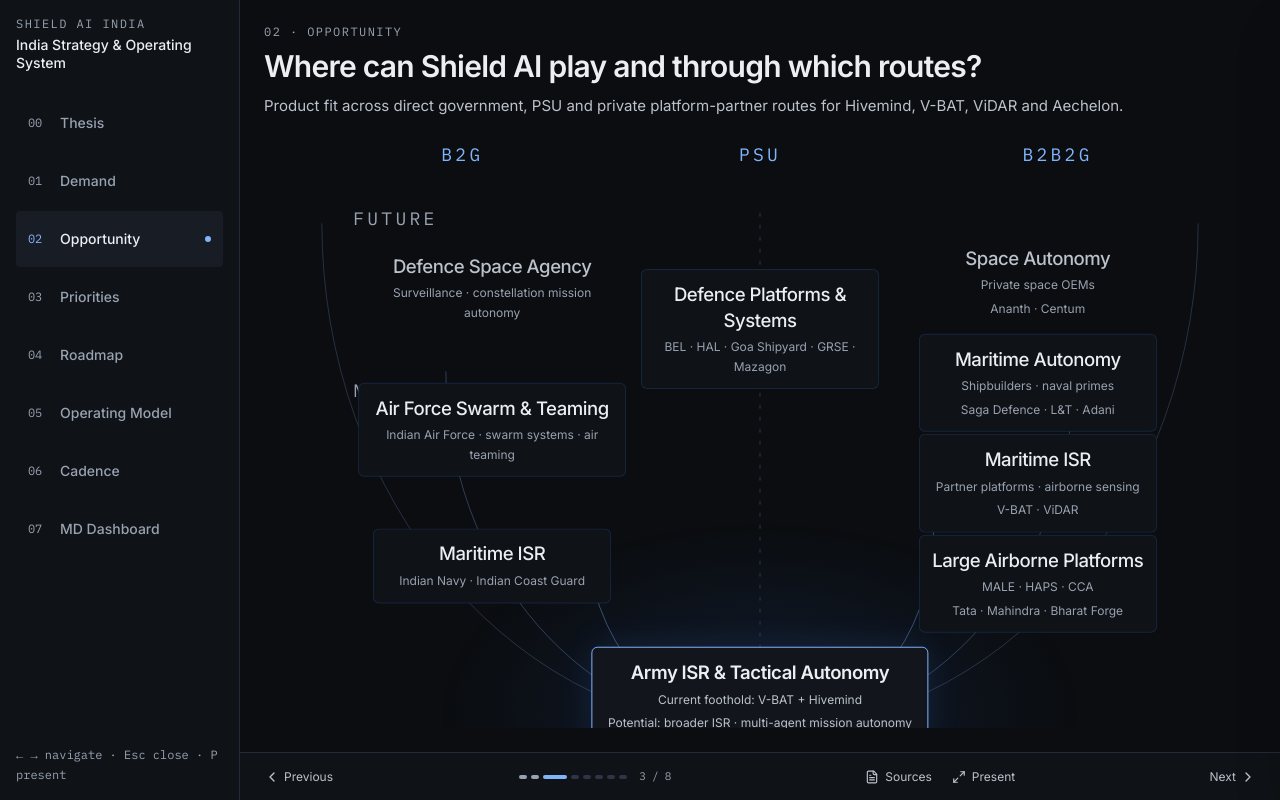
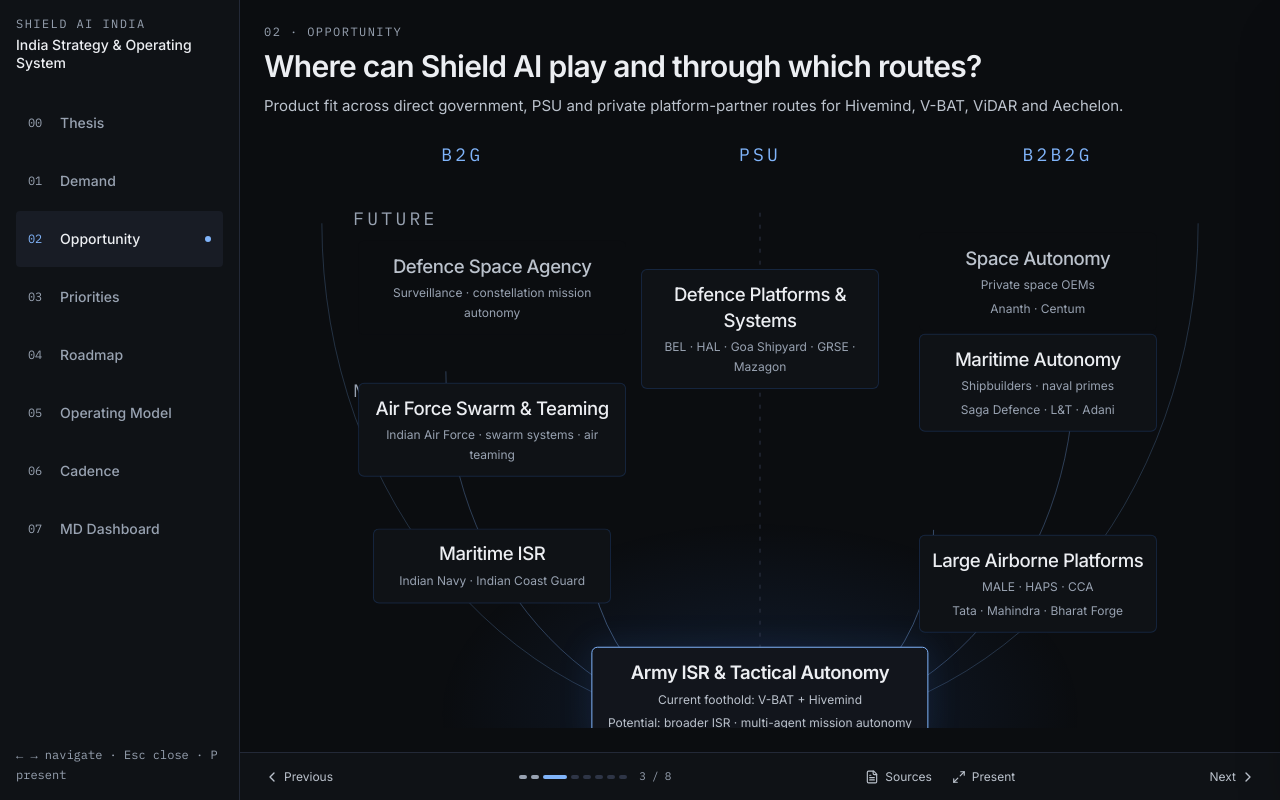
Before and after one commit to Sakshambhutani/shield-ai-emergent, a React (Vite) app in the folder shield-ai-india-source/frontend/: page /opportunities in a window 1280 px wide. Built offline with nearby package versions, Linux system fonts and the light colour scheme.

Commit message:
Remove Maritime ISR from the platform partner route

```diff
--- a/shield-ai-india-source/frontend/src/data/opportunity-landscape.ts
+++ b/shield-ai-india-source/frontend/src/data/opportunity-landscape.ts
@@ -35,10 +35,6 @@
     description: 'Become the autonomy layer inside an Indian-built aircraft.', shield: 'Hivemind Enterprise + Solutions', examples: 'MALE: Tata · Mahindra · Bharat Forge',
     context: 'MALE, HAPS, CCA, future unmanned aircraft and manned-unmanned teaming create platform-led routes. The 87-MALE requirement is one shared programme, not additive opportunities for each potential prime. Names are examples, not confirmed partnerships.',
     accounts: ['hal', 'newspace'], programmes: ['airforce'], claimIds: ['c-male', 'c-male-pipeline', 'c-haps', 'c-cats', 'c-hal-warrior-2026', 'c-lt-incumbent', 'c-adani-incumbent', 'c-tasl-lm'] },
-  { id: 'partner-maritime-isr', title: 'Maritime ISR', route: 'partner', horizon: 'Next',
-    description: 'Maritime surveillance through partner platforms and sensing integrations.', shield: 'V-BAT + ViDAR',
-    context: 'A platform-partner route to maritime ISR through aircraft, shipborne UAS and sensing integrations. This addresses the same underlying maritime demand as the direct government route, not an additional programme pool. Partner access, sensor compatibility and procurement eligibility require validation.',
-    accounts: [], programmes: ['navy', 'coastguard'], claimIds: ['c-nsuas', 'c-rnln', 'c-vidar', 'c-vbat'] },
   { id: 'maritime-autonomy', title: 'Maritime autonomy', route: 'partner', horizon: 'Next',
     description: 'Mission autonomy for surface, undersea and shipborne systems.', shield: 'Hivemind Maritime + Solutions', examples: 'Saga Defence · L&T · Adani',
     context: 'Indian naval primes, shipyards and systems companies can provide access to autonomous surface vessels, undersea systems, mine countermeasures, ASW and shipborne unmanned programmes. Product fit must be established separately for each domain.',
--- a/shield-ai-india-source/frontend/src/sections/Buyers.tsx
+++ b/shield-ai-india-source/frontend/src/sections/Buyers.tsx
@@ -34,7 +34,6 @@
   { id: 'airforce', title: 'Air Force Swarm & Teaming', sub: 'Indian Air Force · swarm systems · air teaming', x: 23, y: 42, horizon: 'Next' },
   { id: 'defence-space', title: 'Defence Space Agency', sub: 'Surveillance · constellation mission autonomy', x: 23, y: 18, horizon: 'Future' },
   { id: 'airborne', title: 'Large Airborne Platforms', sub: 'MALE · HAPS · CCA', examples: 'Tata · Mahindra · Bharat Forge', x: 78, y: 68, horizon: 'Next' },
-  { id: 'partner-maritime-isr', title: 'Maritime ISR', sub: 'Partner platforms · airborne sensing', examples: 'V-BAT · ViDAR', x: 78, y: 51, horizon: 'Next' },
   { id: 'maritime-autonomy', title: 'Maritime Autonomy', sub: 'Shipbuilders · naval primes', examples: 'Saga Defence · L&T · Adani', x: 78, y: 34, horizon: 'Next' },
   { id: 'integrators', title: 'Defence Platforms & Systems', sub: 'BEL · HAL · Goa Shipyard · GRSE · Mazagon', x: 50, y: 25, horizon: 'Next' },
   { id: 'space', title: 'Space Autonomy', sub: 'Private space OEMs', examples: 'Ananth · Centum', x: 78, y: 17, horizon: 'Future' },
```
